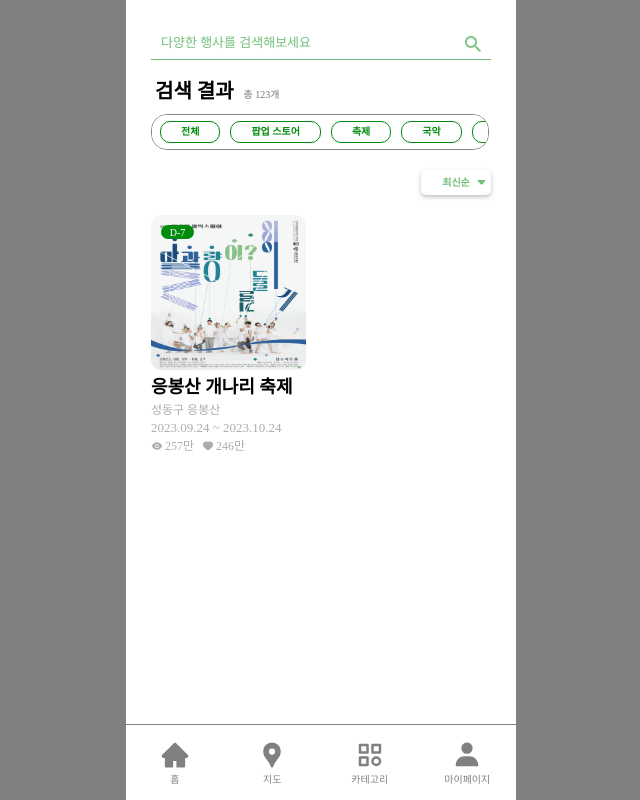
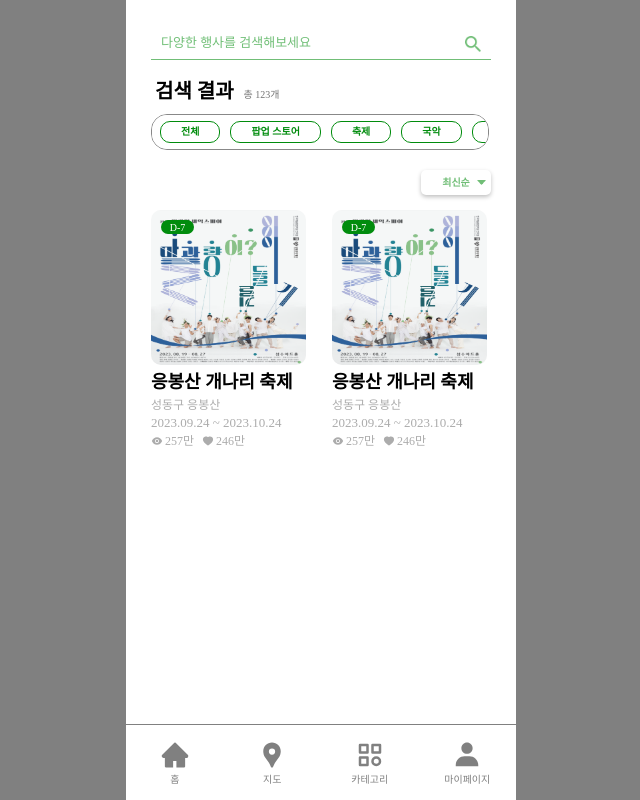
Before and after one commit to okiidokim/FrontEnd, a React (Vite) app in the folder catch-culture-frontend/: page /search in a window 1280 px wide. Shown: the whole page, without its empty margins (319-959 px from the left). Built offline with nearby package versions, Linux system fonts and the light colour scheme; a web font is replaced by a local one.

Commit message:
Feat: 정렬 selector 위치 고정

```diff
--- a/catch-culture-frontend/src/components/eventCard/EventCard.jsx
+++ b/catch-culture-frontend/src/components/eventCard/EventCard.jsx
@@ -38,6 +38,36 @@ function EventCard() {
             </S.EventCardContentWrapper>
           </S.EventCard>
         </Link>
+
+        <Link to={`/event/${id}`}>
+          {/* 문화 행사 카드 */}
+          <S.EventCard>
+            {/* 문화 행사 카드 - 이미지 */}
+            <S.EventCardImgWrapper>
+              <S.EventCardImgTag>D-7</S.EventCardImgTag>
+              <S.EventCardImg src={CardImg} alt="카드 이미지" />
+            </S.EventCardImgWrapper>
+
+            {/* 문화 행사 카드 - 내용 */}
+            <S.EventCardContentWrapper>
+              <S.EventCardTitle>응봉산 개나리 축제</S.EventCardTitle>
+              <S.EventCardLocation>성동구 응봉산</S.EventCardLocation>
+              <S.EventCardDate>2023.09.24 ~ 2023.10.24</S.EventCardDate>
+              <S.EventCardInfo>
+                {/* 문화 행사 카드 - 내용 - 조회수 */}
+                <S.EventCardInfoViewWrapper>
+                  <S.EventCardInfoViewIcon />
+                  <S.EventCardInfoViewCnt>257만</S.EventCardInfoViewCnt>
+                </S.EventCardInfoViewWrapper>
+                {/* 문화 행사 카드 - 내용 - 좋아요수 */}
+                <S.EventCardInfoHeartWrapper>
+                  <S.EventCardInfoHeartIcon />
+                  <S.EventCardInfoHeartCnt>246만</S.EventCardInfoHeartCnt>
+                </S.EventCardInfoHeartWrapper>
+              </S.EventCardInfo>
+            </S.EventCardContentWrapper>
+          </S.EventCard>
+        </Link>
       </S.EventList>
     </>
   );
--- a/catch-culture-frontend/src/components/sortSelector/SortSelector.jsx
+++ b/catch-culture-frontend/src/components/sortSelector/SortSelector.jsx
@@ -45,7 +45,7 @@ function SortSelector(props) {
                   </S.SortSelectorSelectedItem>
                 );
               }
-              return null; // 선택된 항목은 드롭다운 목록에 표시하지 않음
+              return null;
             })}
           </>
         )}
--- a/catch-culture-frontend/src/components/sortSelector/style.jsx
+++ b/catch-culture-frontend/src/components/sortSelector/style.jsx
@@ -1,6 +1,9 @@
 import { styled } from 'styled-components';
 
-export const SortSelectorWrapper = styled.div``;
+export const SortSelectorWrapper = styled.div`
+  position: fixed;
+  z-index: 1;
+`;
 
 export const SortSelectorSelectedItem = styled.div`
   position: relative;
--- a/catch-culture-frontend/src/pages/search/style.jsx
+++ b/catch-culture-frontend/src/pages/search/style.jsx
@@ -34,5 +34,5 @@ export const SearchHeaderResultCnt = styled.div`
 export const SortSelectorWrapper = styled.div`
   display: flex;
   justify-content: flex-end;
-  margin-top: 20px;
+  margin: 20px 0px;
 `;
```
